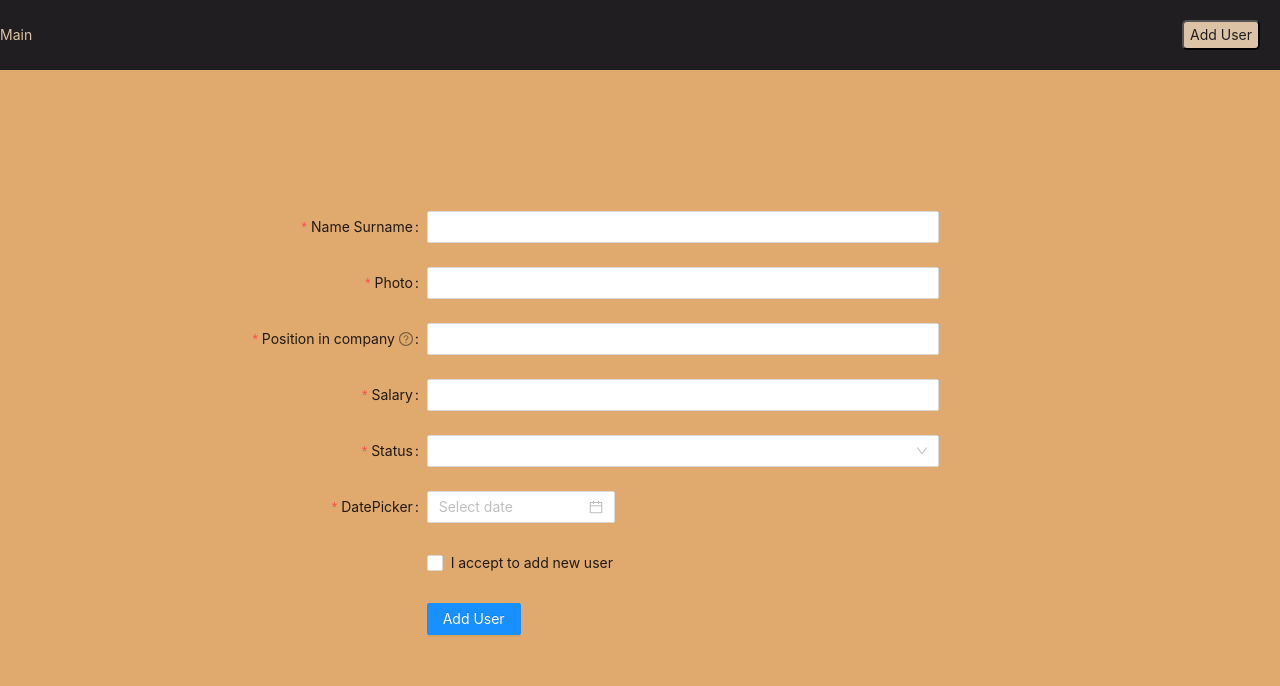
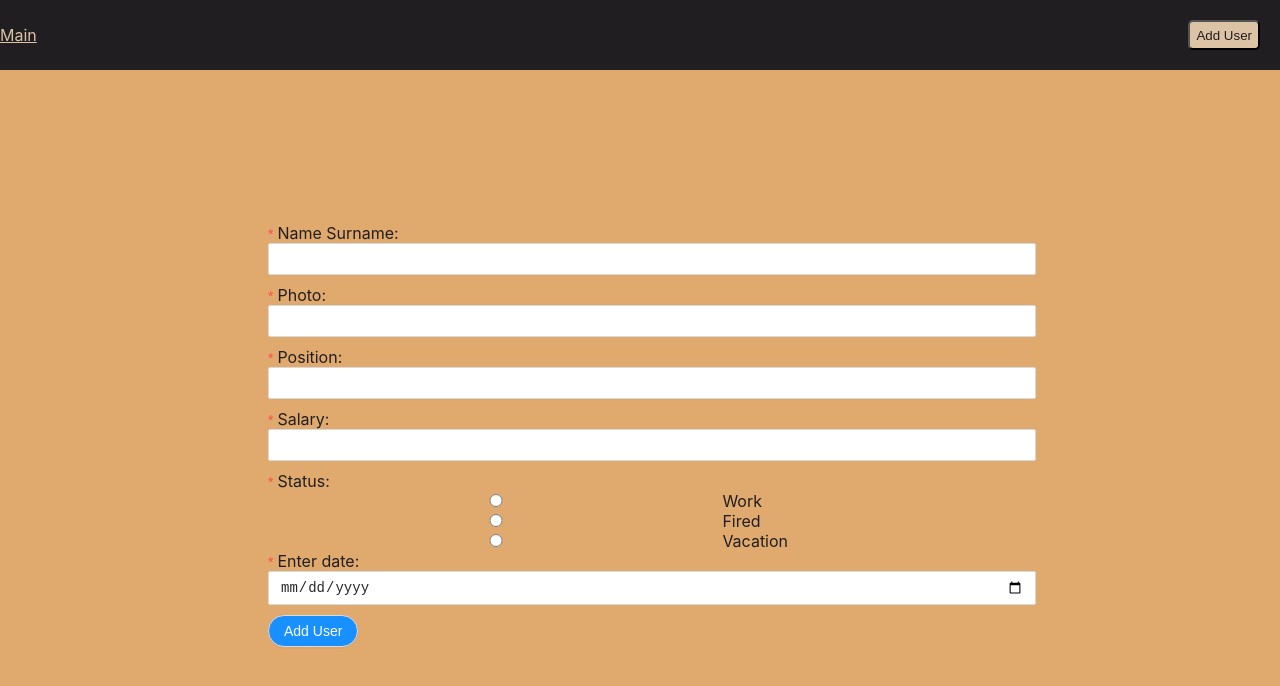
Before and after one commit to S-Pelekh/StaffControlSystem, a React (Create React App) app: page /new_user in a window 1280 px wide. Shown: the top 686 px of the page. Built offline with nearby package versions, Linux system fonts and the light colour scheme.

Commit message:
add editUserPage, moment,make form with formik/yup

```diff
--- a/src/App.js
+++ b/src/App.js
@@ -5,6 +5,7 @@ import { MainPage } from "./pages/main/index";
 import { UserDetails } from "./pages/user page/index";
 import { Header } from "./components/header/index";
 import { NewUser } from "./pages/new user/index";
+import { EditUser } from "./pages/edit user/index";
 
 function App() {
   return (
@@ -15,6 +16,7 @@ function App() {
         <Route path="/user/:id" component={UserDetails} />
         <Route path="/users" component={MainPage} />
         <Route exact path="/" component={() => <Redirect to="/users" />} />
+        <Route path="/edit_user/:id" component={EditUser} />
         <Route component={() => <div>Not found</div>} />
       </Switch>
     </Fragment>
--- a/src/components/form/index.js
+++ b/src/components/form/index.js
@@ -1,173 +1,83 @@
 import React from "react";
-import { Form, Input, Cascader, Button, DatePicker, Checkbox } from "antd";
-import Api from "../../helpers/api";
-import "antd/dist/antd.css";
+import { Formik, Form, Field, ErrorMessage } from "formik";
+import * as Yup from "yup";
 
-const status = [
-  {
-    value: "work",
-    label: "Work",
-  },
-  {
-    value: "fired",
-    label: "Fired",
-  },
-  {
-    value: "vacation",
-    label: "Vacation",
-  },
-];
-const formItemLayout = {
-  labelCol: {
-    xs: {
-      span: 24,
-    },
-    sm: {
-      span: 8,
-    },
-  },
-  wrapperCol: {
-    xs: {
-      span: 24,
-    },
-    sm: {
-      span: 16,
-    },
-  },
-};
-const tailFormItemLayout = {
-  wrapperCol: {
-    xs: {
-      span: 24,
-      offset: 0,
-    },
-    sm: {
-      span: 16,
-      offset: 8,
-    },
-  },
-};
-const config = {
-  rules: [
-    {
-      type: "object",
-      required: true,
-      message: "Please select time!",
-    },
-  ],
-};
+import { onSetNewUser } from "../../store/actions";
+import { FormStyle } from "./styled";
 
-export const RegistrationForm = () => {
-  const [form] = Form.useForm();
+const SignupSchema = Yup.object().shape({
+  name: Yup.string()
+    .min(2, "Too Short!")
+    .max(50, "Too Long!")
+    .required("Enter name"),
+  position: Yup.string()
+    .min(2, "Too Short!")
+    .max(50, "Too Long!")
+    .required("Enter position in company"),
+  photo: Yup.string().required("Enter photo link"),
+  entryDate: Yup.date()
+    .min("2020-06-16", "Company not created yet")
+    .max(new Date(), "This is future"),
+});
 
-  const onFinish = (values) => {
-    Api.setNewUser(values);
-  };
+export const RegForm = () => {
+  return (
+    <FormStyle>
+      <Formik
+        initialValues={{
+          name: "",
+          photo: "",
+          position: "",
+          salary: "",
+          status: "",
+          entryDate: "",
+        }}
+        validateOnBlur
+        validationSchema={SignupSchema}
+        onSubmit={(values) => onSetNewUser(values)}
+      >
+        {({ errors, touched, isSubmitting }) => (
+          <Form>
+            <label htmlFor={"name"}>Name Surname:</label>
+            <Field type="name" name="name" />
+            <ErrorMessage name="name" component="div" />
+            <br />
+            <label htmlFor={"photo"}>Photo:</label>
+            <Field type="url" name="photo" />
+            {errors.photo && touched.photo ? <div>{errors.photo}</div> : null}
+            <br />
+            <label htmlFor={"position"}>Position:</label>
+            <Field type="text" name="position" />
+            <ErrorMessage name="position" component="div" />
+            <br />
+            <label htmlFor={"salary"}>Salary:</label>
+            <Field type="number" name="salary" />
 
-  return (
-    <Form
-      {...formItemLayout}
-      form={form}
-      name="register"
-      onFinish={onFinish}
-      initialValues={{
-        residence: ["work", "fired", "vacation"],
-      }}
-      scrollToFirstError
-    >
-      <Form.Item
-        name="name"
-        label="Name Surname"
-        rules={[
-          {
-            required: true,
-          },
-        ]}
-      >
-        <Input />
-      </Form.Item>
-      <Form.Item
-        name="photo"
-        label="Photo"
-        rules={[
-          {
-            required: true,
-            message: "Please input link to your Photo!",
-          },
-        ]}
-      >
-        <Input />
-      </Form.Item>
-
-      <Form.Item
-        name="position"
-        label="Position in company"
-        tooltip="What is user position in company?"
-        rules={[
-          {
-            required: true,
-            message: "Please input user position in company!",
-            whitespace: true,
-          },
-        ]}
-      >
-        <Input />
-      </Form.Item>
-
-      <Form.Item
-        name="salary"
-        label="Salary"
-        rules={[
-          {
-            required: true,
-            message: "Please input user Salary!",
-          },
-        ]}
-      >
-        <Input />
-      </Form.Item>
-
-      <Form.Item
-        name="status"
-        label="Status"
-        rules={[
-          {
-            type: "array",
-            required: true,
-            message: "Please select your Status!",
-          },
-        ]}
-      >
-        <Cascader
-          options={status}
-          style={{
-            width: "60%",
-          }}
-        />
-      </Form.Item>
-      <Form.Item name="date-picker" label="DatePicker" {...config}>
-        <DatePicker />
-      </Form.Item>
-      <Form.Item
-        name="agreement"
-        valuePropName="checked"
-        rules={[
-          {
-            validator: (_, value) =>
-              value
-                ? Promise.resolve()
-                : Promise.reject(new Error("Should accept agreement")),
-          },
-        ]}
-        {...tailFormItemLayout}
-      >
-        <Checkbox>I accept to add new user</Checkbox>
-      </Form.Item>
-      <Form.Item {...tailFormItemLayout}>
-        <Button type="primary" htmlType="submit">
-          Add User
-        </Button>
-      </Form.Item>
-    </Form>
+            <div id="my-radio-group">Status:</div>
+            <div role="group" aria-labelledby="my-radio-group">
+              <label>
+                <Field type="radio" name="status" value="work" />
+                Work
+              </label>
+              <label>
+                <Field type="radio" name="status" value="fired" />
+                Fired
+              </label>
+              <label>
+                <Field type="radio" name="status" value="vacation" />
+                Vacation
+              </label>
+            </div>
+            <label htmlFor={"enterDate"}>Enter date:</label>
+            <Field type="date" name="entryDate" />
+            <ErrorMessage name="entryDate" component="div" />
+            <br />
+            <button type="submit" disabled={isSubmitting}>
+              Add User
+            </button>
+          </Form>
+        )}
+      </Formik>
+    </FormStyle>
   );
 };
--- /dev/null
+++ b/src/components/form/styled.js
@@ -0,0 +1,64 @@
+import styled from "styled-components";
+
+export const FormStyle = styled.div`
+  display: flex;
+  align-items: center;
+  justify-content: center;
+  padding: 20px;
+  form {
+    width: 60%;
+    > input {
+      margin: 0;
+      margin-bottom: 10px;
+      padding: 0;
+      font-variant: tabular-nums;
+      list-style: none;
+      font-feature-settings: "tnum", "tnum";
+      position: relative;
+      display: inline-block;
+      width: 100%;
+      min-width: 0;
+      padding: 4px 11px;
+      color: rgba(0, 0, 0, 0.85);
+      font-size: 14px;
+      line-height: 1.5715;
+      background-color: #fff;
+      background-image: none;
+      border: 1px solid #d9d9d9;
+      border-radius: 2px;
+      transition: all 0.3s;
+    }
+    > label::before,
+    #my-radio-group::before {
+      display: inline-block;
+      margin-right: 4px;
+      color: #ff4d4f;
+      font-size: 14px;
+      font-family: SimSun, sans-serif;
+      line-height: 1;
+      content: "*";
+    }
+    button {
+      line-height: 1.5715;
+      position: relative;
+      display: inline-block;
+      font-weight: 400;
+      white-space: nowrap;
+      text-align: center;
+      background-image: none;
+      border: 1px solid transparent;
+      box-shadow: 0 2px 0 rgb(0 0 0 / 2%);
+      cursor: pointer;
+      transition: all 0.3s cubic-bezier(0.645, 0.045, 0.355, 1);
+      user-select: none;
+      touch-action: manipulation;
+      height: 32px;
+      padding: 4px 15px;
+      font-size: 14px;
+      border-radius: 20px;
+      color: #fff;
+      background: #1890ff;
+      border-color: #d9d9d9;
+    }
+  }
+`;
--- a/src/helpers/api.js
+++ b/src/helpers/api.js
@@ -37,4 +37,20 @@ export default class Api {
       }
     });
   };
+  static editUser = (data, id) => {
+    return new Promise(async (res, rej) => {
+      const result = await fetch(`${Api.url}/people/${id}`, {
+        method: "PATCH",
+        body: JSON.stringify(data),
+        headers: {
+          "Content-type": "application/json; charset=UTF-8",
+        },
+      });
+      if (result.status === 200) {
+        res(await result.json());
+      } else {
+        rej(await result.json());
+      }
+    });
+  };
 }
--- /dev/null
+++ b/src/pages/edit user/index.js
@@ -0,0 +1,115 @@
+import React, { useEffect } from "react";
+import { useDispatch, useSelector } from "react-redux";
+import { useParams } from "react-router-dom";
+import { bindActionCreators } from "redux";
+import { Formik, Form, Field, ErrorMessage } from "formik";
+import { FormStyle } from "../../components/form/styled";
+import * as Yup from "yup";
+
+import { onGetUserDetails, onEditUser } from "../../store/actions";
+import { EditUserStyle } from "./styled";
+
+const SignupSchema = Yup.object().shape({
+  name: Yup.string()
+    .min(2, "Too Short!")
+    .max(50, "Too Long!")
+    .required("Enter name"),
+  position: Yup.string()
+    .min(2, "Too Short!")
+    .max(50, "Too Long!")
+    .required("Enter position in company"),
+  photo: Yup.string().required("Enter photo link"),
+  entryDate: Yup.date()
+    .min("2020-06-16", "Company not created yet")
+    .max(new Date(), "This is future"),
+});
+
+export const EditUser = () => {
+  const userDetails = useSelector((store) => store.userDetails);
+  const dispatch = useDispatch();
+  const { id } = useParams();
+  const fetch = bindActionCreators(() => onGetUserDetails(id), dispatch);
+  useEffect(() => {
+    if (!userDetails[id]) {
+      fetch();
+    }
+  }, [id]);
+  if (userDetails[id]) {
+    const { name, photo, position, salary } = userDetails[id];
+    return (
+      <EditUserStyle>
+        <FormStyle>
+          <Formik
+            initialValues={{
+              name: "",
+              photo: "",
+              position: "",
+              salary: "",
+              status: "",
+              entryDate: "",
+            }}
+            validateOnBlur
+            validationSchema={SignupSchema}
+            onSubmit={(values) => console.log(values, +id)}
+          >
+            {({ errors, touched, isSubmitting }) => (
+              <Form>
+                <label htmlFor={"name"}>Name Surname:</label>
+                <Field
+                  name="name"
+                  render={({ field }) => (
+                    <input {...field} type="text" placeholder={name} />
+                  )}
+                />
+                <ErrorMessage name="name" component="div" />
+                <br />
+
+                <label htmlFor={"photo"}>Photo:</label>
+                <Field
+                  name="photo"
+                  render={({ field }) => (
+                    <input {...field} type="url" value={photo} />
+                  )}
+                />
+                {errors.photo && touched.photo ? (
+                  <div>{errors.photo}</div>
+                ) : null}
+                <br />
+
+                <label htmlFor={"position"}>Position:</label>
+                <Field type="text" name="position" placeholder={position} />
+                <ErrorMessage name="position" component="div" />
+                <br />
+
+                <label htmlFor={"salary"}>Salary:</label>
+                <Field type="number" name="salary" placeholder={salary} />
+                <div id="my-radio-group">Status:</div>
+                <div role="group" aria-labelledby="my-radio-group">
+                  <label>
+                    <Field type="radio" name="status" value="work" />
+                    Work
+                  </label>
+                  <label>
+                    <Field type="radio" name="status" value="fired" />
+                    Fired
+                  </label>
+                  <label>
+                    <Field type="radio" name="status" value="vacation" />
+                    Vacation
+                  </label>
+                </div>
+                {/* <label htmlFor={"enterDate"}>Enter date:</label>
+                <Field type="date" name="entryDate" />
+                <ErrorMessage name="entryDate" component="div" /> */}
+                <br />
+                <button type="submit" disabled={isSubmitting}>
+                  Edit!
+                </button>
+              </Form>
+            )}
+          </Formik>
+        </FormStyle>
+      </EditUserStyle>
+    );
+  } else return <EditUserStyle>Loading...</EditUserStyle>;
+};
--- /dev/null
+++ b/src/pages/edit user/styled.js
@@ -0,0 +1,18 @@
+import styled from "styled-components";
+
+export const EditUserStyle = styled.div`
+  height: calc(100vh - 50px);
+  width: 100%;
+  background: #e0a96d;
+  color: #201e20;
+  padding: 20px;
+  display: flex;
+  align-items: center;
+  justify-content: center;
+  div {
+    width: 100%;
+  }
+  input {
+    width: 60%;
+  }
+`;
--- a/src/pages/main/index.js
+++ b/src/pages/main/index.js
@@ -12,8 +12,6 @@ export const MainPage = () => {
   const users = useSelector((store) => store.users);
   const dispatch = useDispatch();
   const fetch = bindActionCreators(onGetUsers, dispatch);
-  let long = users.length;
-  console.log(users.length, long);
 
   useEffect(() => {
     if (users.length === 0) {
@@ -37,9 +35,12 @@ export const MainPage = () => {
         <td>{salary}</td>
         <td>{status}</td>
         <td>
-          <IconBlock>
-            <EditIcon />
-          </IconBlock>
+          <Link to={`/edit_user/${id}`}>
+            <IconBlock>
+              <EditIcon />
+            </IconBlock>
+          </Link>
+
           <IconBlock>
             <DelIcon />
           </IconBlock>
--- a/src/pages/main/styled.js
+++ b/src/pages/main/styled.js
@@ -1,7 +1,7 @@
 import styled from "styled-components";
 
 export const Main = styled.section`
-  height: calc(100vh - 100px);
+  height: calc(100vh - 50px);
   background: #e0a96d;
   color: #201e20;
   padding: 20px;
@@ -12,6 +12,7 @@ export const Main = styled.section`
     border: 2px solid #201e20;
     border-collapse: collapse;
     width: 80%;
+
     tr {
       text-align: center;
       td {
--- a/src/pages/new user/index.js
+++ b/src/pages/new user/index.js
@@ -1,8 +1,8 @@
-import { RegistrationForm } from "../../components/form/index";
+import { RegForm } from "../../components/form/index";
 import { NewUserStyle } from "./styled";
 
 export const NewUser = () => (
   <NewUserStyle>
-    <RegistrationForm />
+    <RegForm />
   </NewUserStyle>
 );
--- a/src/pages/user page/index.js
+++ b/src/pages/user page/index.js
@@ -2,6 +2,7 @@ import React, { useEffect } from "react";
 import { useDispatch, useSelector } from "react-redux";
 import { useParams } from "react-router-dom";
 import { bindActionCreators } from "redux";
+import moment from "moment";
 
 import { onGetUserDetails } from "../../store/actions";
 import { UserDetailsStyle } from "./styled";
@@ -10,15 +11,15 @@ export const UserDetails = () => {
   const userDetails = useSelector((store) => store.userDetails);
   const dispatch = useDispatch();
   const { id } = useParams();
-  const getUserDetails = () => onGetUserDetails(id);
-  const fetch = bindActionCreators(getUserDetails, dispatch);
+  const fetch = bindActionCreators(() => onGetUserDetails(id), dispatch);
   useEffect(() => {
     if (!userDetails[id]) {
       fetch();
     }
   }, [id]);
   if (userDetails[id]) {
-    const { name, photo, position, salary, status } = userDetails[id];
+    const { name, photo, position, salary, status, entryDate } =
+      userDetails[id];
 
     return (
       <UserDetailsStyle>
@@ -36,6 +37,10 @@ export const UserDetails = () => {
             <b>Status:</b>
             {status}
           </p>
+          <p>
+            <b>Entry Data:</b>
+            {moment(entryDate).format("DD.MM.YYYY")}
+          </p>
         </div>
       </UserDetailsStyle>
     );
--- a/src/store/actions.js
+++ b/src/store/actions.js
@@ -1,5 +1,4 @@
 import Api from "../helpers/api";
-import { useParams } from "react-router-dom";
 
 export const SET_USERS = "SET_USERS";
 export const SET_USER_DETAILS = "SET_USER_DETAILS";
@@ -29,3 +28,6 @@ export const onGetUserDetails = (id) => (dispatch) => {
     dispatch(setUserDetails(id, data));
   });
 };
+export const onSetNewUser = (values) => Api.setNewUser(values);
+
+export const onEditUser = (values, id) => Api.editUser(values, id);
--- a/src/store/reducer.js
+++ b/src/store/reducer.js
@@ -1,9 +1,16 @@
-import { SET_USERS, SET_USER_DETAILS, initialState } from "./actions";
+import {
+  SET_USERS,
+  SET_USER_DETAILS,
+  SET_TOTAL_USERS,
+  initialState,
+} from "./actions";
 
 export const reducer = (state = initialState, action) => {
   switch (action.type) {
     case SET_USERS:
       return { ...state, users: action.payload };
+    case SET_TOTAL_USERS:
+      return { ...state, count: action.payload };
     case SET_USER_DETAILS:
       const { id, details } = action.payload;
       return {
```
